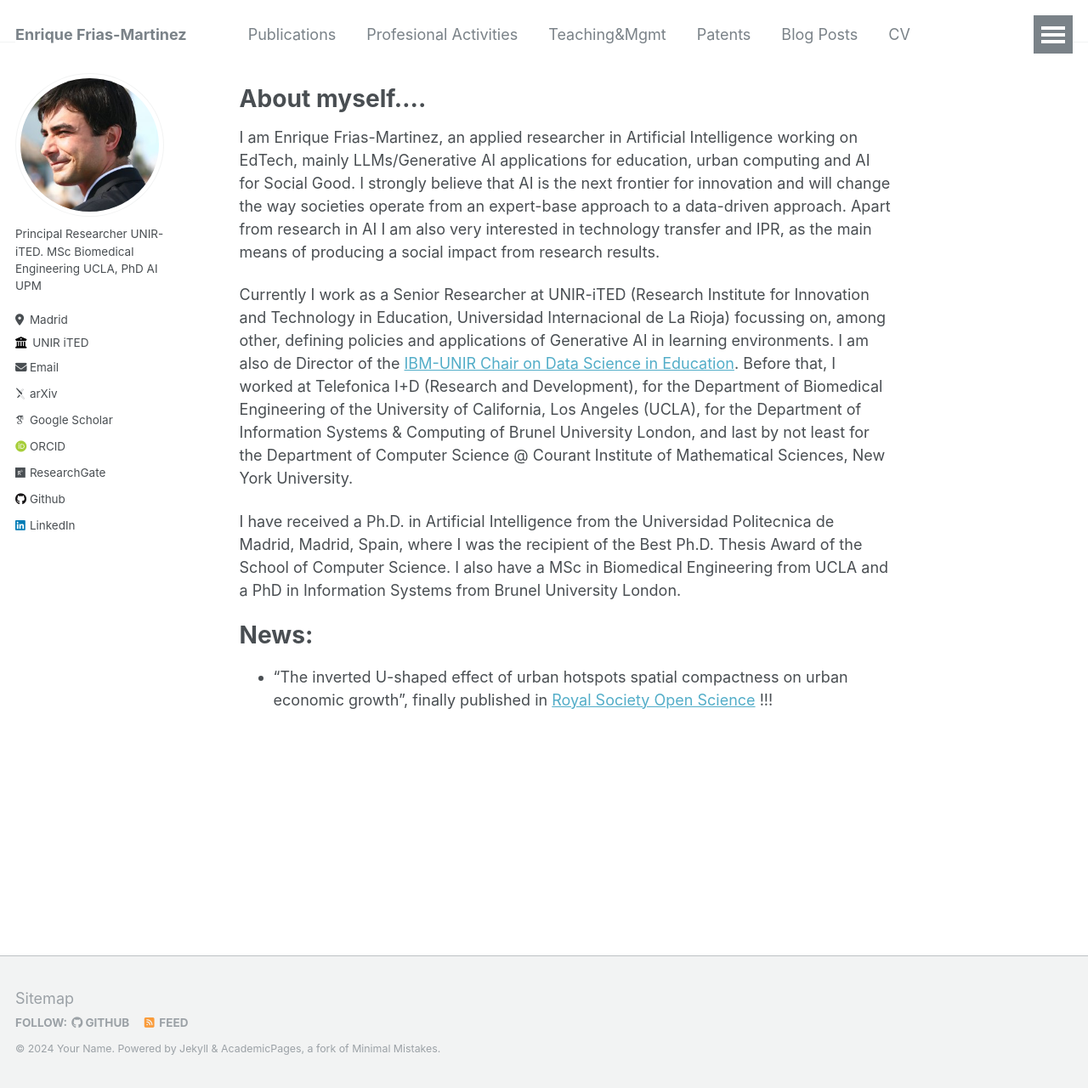
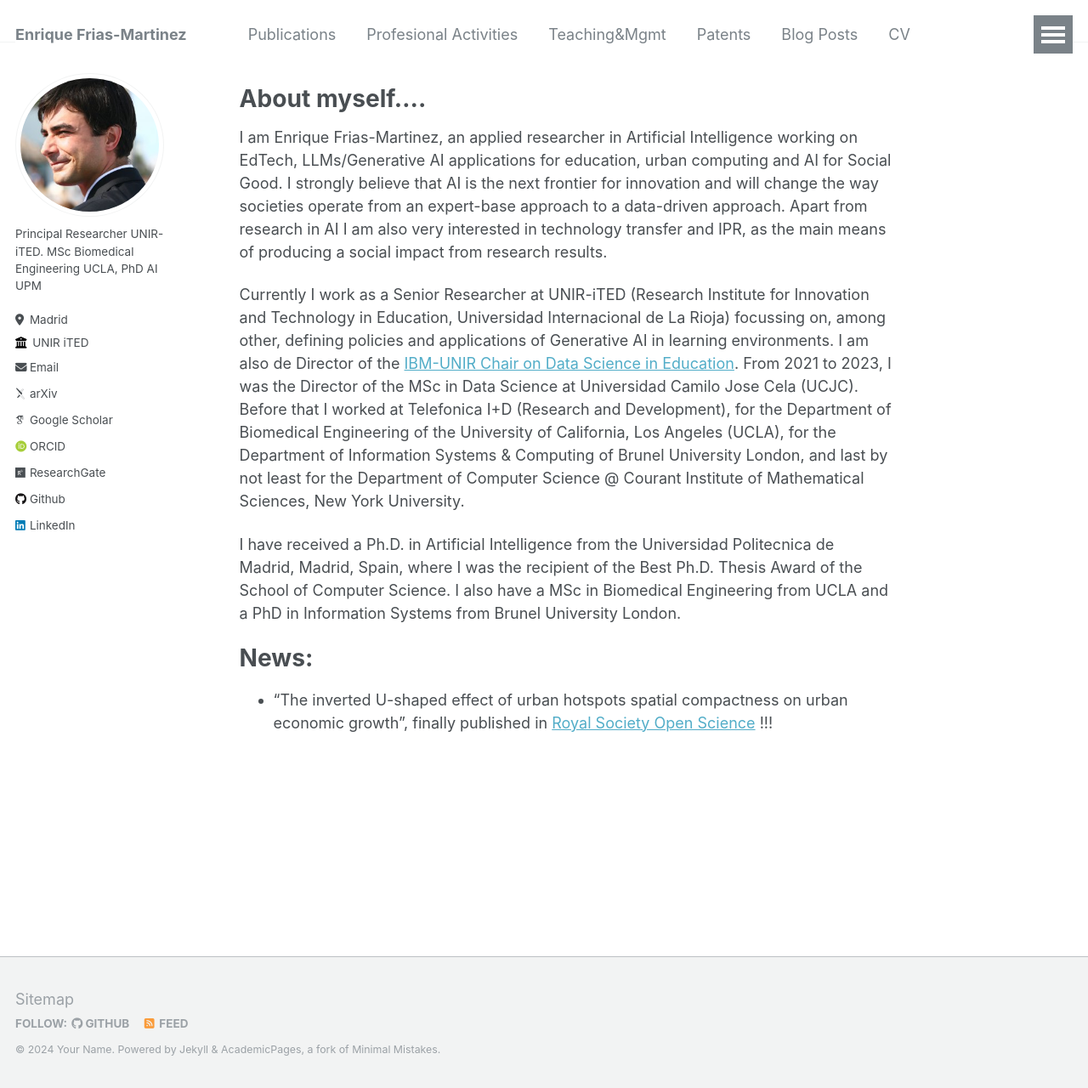
Before and after one commit to ENriqueFRiasM/enriquefriasm.github.io, a Jekyll site: the page built from _pages/about.md, in a window 1280 px wide and 1280 px high. Shown: the whole window at 85% size. Built offline with Jekyll 4.4.1, drawn with Linux system fonts in a browser that asks for light colours; some web fonts are replaced.

Commit message:
Update about.md

```diff
--- a/_pages/about.md
+++ b/_pages/about.md
@@ -7,9 +7,9 @@ redirect_from:
   - /about.html
 ---
 # About myself....
-I am Enrique Frias-Martinez, an applied researcher in Artificial Intelligence working on EdTech, mainly LLMs/Generative AI applications for education, urban computing and AI for Social Good. I strongly believe that AI is the next frontier for innovation and will change the way societies operate from an expert-base approach to a data-driven approach. Apart from research in AI I am also very interested in technology transfer and IPR, as the main means of producing a social impact from research results.
+I am Enrique Frias-Martinez, an applied researcher in Artificial Intelligence working on EdTech, LLMs/Generative AI applications for education, urban computing and AI for Social Good. I strongly believe that AI is the next frontier for innovation and will change the way societies operate from an expert-base approach to a data-driven approach. Apart from research in AI I am also very interested in technology transfer and IPR, as the main means of producing a social impact from research results.
 
-Currently I work as a Senior Researcher at UNIR-iTED (Research Institute for Innovation and Technology in Education, Universidad Internacional de La Rioja) focussing on, among other, defining policies and applications of Generative AI in learning environments. I am also de Director of the [IBM-UNIR Chair on Data Science in Education](http://research.unir.net/ibmchair/?lang=en). Before that, I worked at Telefonica I+D (Research and Development), for the Department of Biomedical Engineering of the University of California, Los Angeles (UCLA), for the Department of Information Systems & Computing of Brunel University London, and last by not least for the Department of Computer Science @ Courant Institute of Mathematical Sciences, New York University.
+Currently I work as a Senior Researcher at UNIR-iTED (Research Institute for Innovation and Technology in Education, Universidad Internacional de La Rioja) focussing on, among other, defining policies and applications of Generative AI in learning environments. I am also de Director of the [IBM-UNIR Chair on Data Science in Education](http://research.unir.net/ibmchair/?lang=en). From 2021 to 2023, I was the Director of the MSc in Data Science at Universidad Camilo Jose Cela (UCJC). Before that I worked at Telefonica I+D (Research and Development), for the Department of Biomedical Engineering of the University of California, Los Angeles (UCLA), for the Department of Information Systems & Computing of Brunel University London, and last by not least for the Department of Computer Science @ Courant Institute of Mathematical Sciences, New York University.
 
 I have received a Ph.D. in Artificial Intelligence from the Universidad Politecnica de Madrid, Madrid, Spain, where I was the recipient of the Best Ph.D. Thesis Award of the School of Computer Science. I also have a MSc in Biomedical Engineering from UCLA and a PhD in Information Systems from Brunel University London.
 
```
